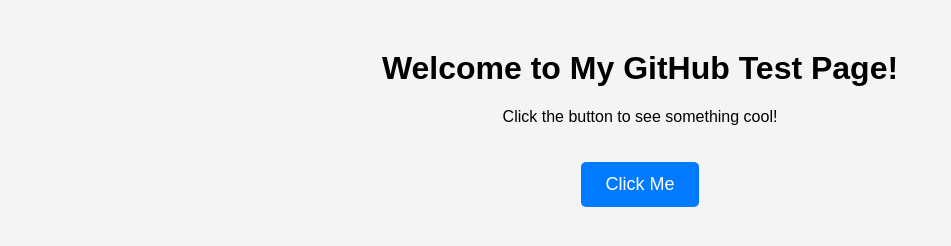
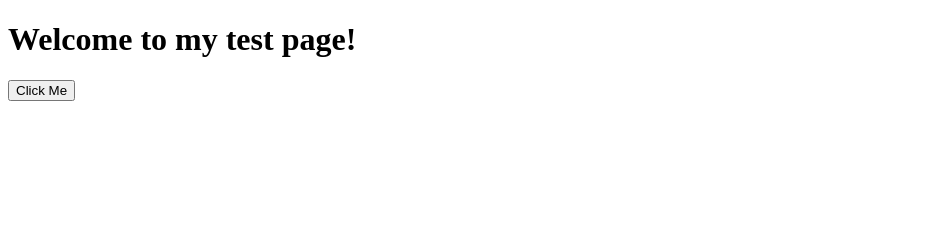
Before and after one commit to lin847/lin847.github.io, a plain HTML site: page index.html in a window 1280 px wide. Shown: the whole page, without its empty margins (0-951 px from the left). Drawn offline with Linux system fonts and the light colour scheme.

Commit message:
Update index.html

```diff
--- a/index.html
+++ b/index.html
@@ -3,48 +3,19 @@
 <head>
   <meta charset="UTF-8">
   <title>GitHub JS Test</title>
-    <style>
-        body {
-            font-family: Arial, sans-serif;
-            text-align: center;
-            margin-top: 50px;
-            background-color: #f4f4f4;
-        }
-        button {
-            padding: 12px 24px;
-            font-size: 18px;
-            cursor: pointer;
-            border: none;
-            background-color: #007BFF;
-            color: white;
-            border-radius: 5px;
-            margin-top: 20px;
-            transition: background-color 0.3s;
-        }
-        button:hover {
-            background-color: #0056b3;
-        }
-        #message {
-            margin-top: 20px;
-            font-size: 20px;
-            color: #333;
-        }
-    </style>
 </head>
 <body>
 
-    <h1>Welcome to My GitHub Test Page!</h1>
-    <p>Click the button to see something cool!</p>
+  <h1>Welcome to my test page!</h1>
 
   <button onclick="showMessage()">Click Me</button>
 
-    <p id="message"></p> <!-- Move the message here -->
+  <p id="message"></p> <!-- Message area -->
 
   <script>
     function showMessage() {
       const message = document.getElementById('message');
       message.innerText = "🎉 Button clicked! Hello from GitHub Pages! 🎉";
-            message.style.color = "#28a745"; // Make the message green
     }
   </script>
 
```
Lines whose indentation alone changed are shown as unchanged.
